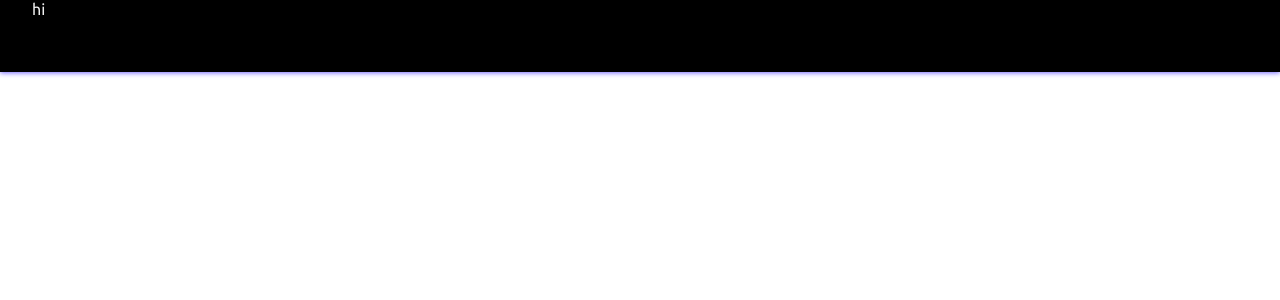
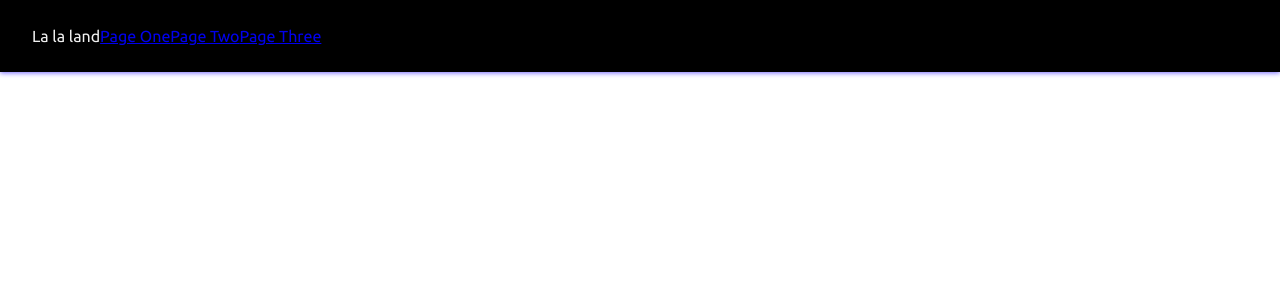
Before and after one commit to sarawwx/navbar, a React (Create React App) app: page / in a window 1280 px wide. Shown: the top 300 px of the page. Built offline with nearby package versions, Linux system fonts and the light colour scheme.

Commit message:
adicionando itens ao header

```diff
--- a/src/components/Header.js
+++ b/src/components/Header.js
@@ -5,7 +5,25 @@ import styles from './Header.module.scss';
 const Header = () => {
   return (
     <div className={styles.header}>
-        <div className={styles.header__content}>hi</div>
+        <div className={styles.header__content}>
+            <div>
+                <span className={styles.logo}>La la land</span>
+            </div>
+            <div>
+                <nav className={styles.nav}>
+                    <a className={styles.nav__item} href={"./"}>
+                        Page One
+                    </a>
+                    <a className={styles.nav__item} href={"./"}>
+                        Page Two
+                    </a>
+                    <a className={styles.nav__item} href={"./"}>
+                        Page Three
+                    </a>
+                </nav>
+            </div>
+            <div></div>
+        </div>
     </div>
   )
 }
--- a/src/components/Header.module.scss
+++ b/src/components/Header.module.scss
@@ -17,5 +17,9 @@
             padding: 0 32px;
         }
         transition: .3s ease padding;
+
+        height: 100%;
+        display: flex;
+        align-items: center;
     }
 }
```
